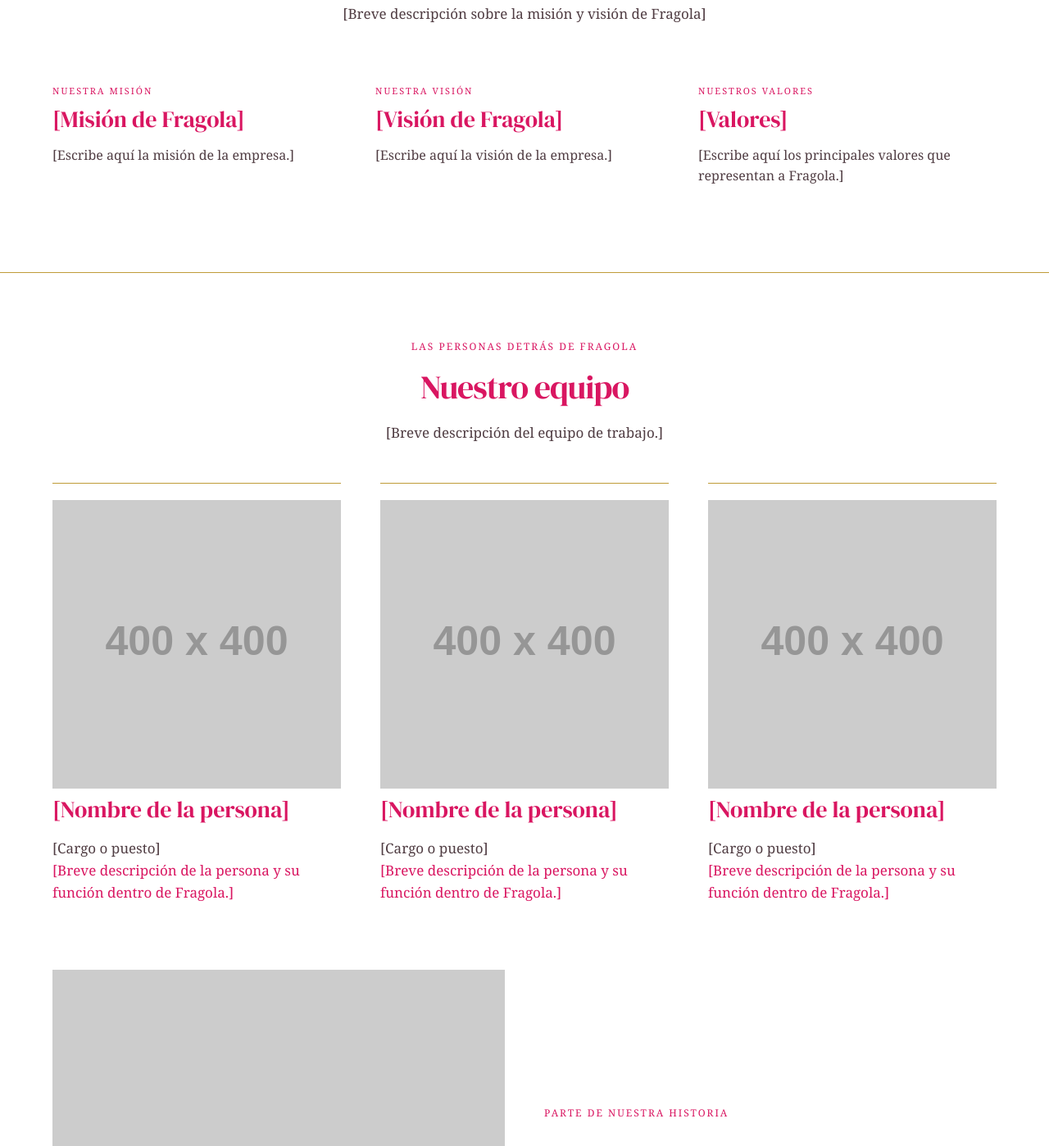
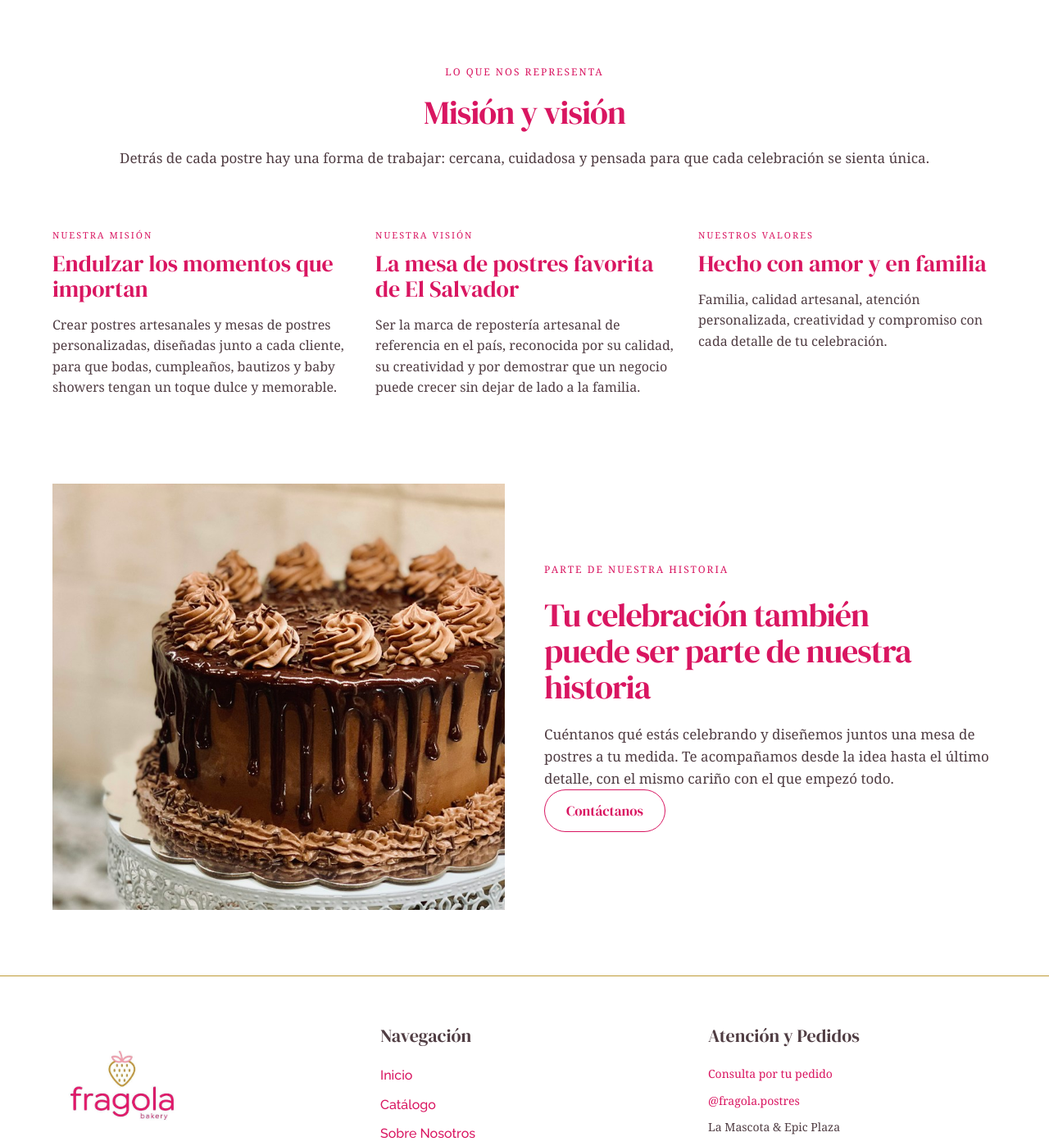
Before and after one commit to camayarengifo5158/Desafio-Practico-1---Carlos-Amaya-Fernando-Calvo-Gabriel-Mendez, a plain HTML site: page sobreNosotros.html in a window 1280 px wide. Shown: the part 1402-2800 px from the top of the page at 82% size. Drawn offline with Linux system fonts and the light colour scheme; placeholder pictures from the web are drawn by us.

Commit message:
Update content and images in sobreNosotros.html

```diff
--- a/sobreNosotros.html
+++ b/sobreNosotros.html
@@ -68,8 +68,8 @@
 
                     <div class="portada-ilustracion">
                         <img
-                            src="https://placehold.co/600x400/fff1f5/d91661?text=Imagen+de+Fragola"
-                            alt="Imagen representativa de Fragola">
+                            src="img/ilustracion-pastel.png"
+                            alt="Ilustración de un pastel de Fragola">
                     </div>
 
                 </div>
@@ -77,8 +77,9 @@
                 <div class="portada-inferior">
 
                     <p>
-                        <!-- PLACEHOLDER: Escribe aquí una breve introducción sobre Fragola -->
-                        [Breve introducción sobre el emprendimiento]
+                        Fragola es un emprendimiento familiar salvadoreño de repostería artesanal y mesas de postres
+                        personalizadas. Nació en una cocina llena de recuerdos y hoy endulza bodas, cumpleaños,
+                        bautizos y baby showers con más de 40 variedades de postres hechos a mano.
                     </p>
 
                 </div>
@@ -95,8 +96,8 @@
                 <div class="columna-imagen">
 
                     <img
-                        src="https://placehold.co/800x600/fff1f5/d91661?text=Nuestra+Historia"
-                        alt="Imagen relacionada con la historia de Fragola">
+                        src="img/eventos.jpg"
+                        alt="Mesa de postres de Fragola preparada para un evento">
 
                 </div>
 
@@ -107,18 +108,23 @@
                     </p>
 
                     <h2>
-                        <!-- PLACEHOLDER: Título de la historia -->
-                        [Título de nuestra historia]
+                        Una receta de familia que se volvió nuestro camino
                     </h2>
 
                     <p class="descripcion-evento">
-                        <!-- PLACEHOLDER: Primer párrafo -->
-                        [Aquí se colocará información sobre cómo nació Fragola, cuándo comenzó y quiénes lo fundaron.]
+                        Todo comenzó en la cocina de la abuela Elena. Ahí, Natalia Rengifo aprendió de niña a hornear
+                        y, al salir del colegio, vendía sus primeros dulces a los amigos de sus abuelos. Años después,
+                        con una maestría en administración y una carrera exitosa en una empresa internacional, preparó
+                        la mesa de postres para el bautizo de su hija. Los invitados quedaron tan encantados que
+                        empezaron a pedirle mesas para sus propias celebraciones.
                     </p>
 
                     <p class="descripcion-evento">
-                        <!-- PLACEHOLDER: Segundo párrafo -->
-                        [Aquí se colocará información sobre la evolución del emprendimiento y sus principales logros.]
+                        Los pedidos crecieron, y los viajes constantes del trabajo la alejaban de sus hijos. Así que
+                        Natalia tomó una decisión valiente: dejó el mundo corporativo para dedicarse por completo a
+                        Fragola. Hoy el emprendimiento ofrece más de 40 variedades de postres, entre mousses, tiramisú,
+                        suspiro limeño, cupcakes y cheesecakes, y sus hijos siguen siendo parte del día a día: ayudan,
+                        aprenden y comparten con ella entre batidoras y moldes.
                     </p>
 
                 </div>
@@ -144,8 +150,8 @@
                     </h2>
 
                     <p class="descripcion-seccion">
-                        <!-- PLACEHOLDER -->
-                        [Breve descripción sobre la misión y visión de Fragola]
+                        Detrás de cada postre hay una forma de trabajar: cercana, cuidadosa y pensada para que cada
+                        celebración se sienta única.
                     </p>
 
                 </div>
@@ -162,12 +168,12 @@
                             </span>
 
                             <h3>
-                                [Misión de Fragola]
+                                Endulzar los momentos que importan
                             </h3>
 
                             <p>
-                                <!-- PLACEHOLDER -->
-                                [Escribe aquí la misión de la empresa.]
+                                Crear postres artesanales y mesas de postres personalizadas, diseñadas junto a cada cliente,
+                                para que bodas, cumpleaños, bautizos y baby showers tengan un toque dulce y memorable.
                             </p>
 
                         </div>
@@ -184,12 +190,12 @@
                             </span>
 
                             <h3>
-                                [Visión de Fragola]
+                                La mesa de postres favorita de El Salvador
                             </h3>
 
                             <p>
-                                <!-- PLACEHOLDER -->
-                                [Escribe aquí la visión de la empresa.]
+                                Ser la marca de repostería artesanal de referencia en el país, reconocida por su calidad,
+                                su creatividad y por demostrar que un negocio puede crecer sin dejar de lado a la familia.
                             </p>
 
                         </div>
@@ -206,12 +212,12 @@
                             </span>
 
                             <h3>
-                                [Valores]
+                                Hecho con amor y en familia
                             </h3>
 
                             <p>
-                                <!-- PLACEHOLDER -->
-                                [Escribe aquí los principales valores que representan a Fragola.]
+                                Familia, calidad artesanal, atención personalizada, creatividad y compromiso con cada
+                                detalle de tu celebración.
                             </p>
 
                         </div>
@@ -225,99 +231,6 @@
         </section>
 
 
-        <!-- EQUIPO -->
-        <section class="sucursales">
-
-            <div class="contenedor">
-
-                <div class="destacados-encabezado">
-
-                    <p class="sobretitulo">
-                        LAS PERSONAS DETRÁS DE FRAGOLA
-                    </p>
-
-                    <h2>
-                        Nuestro equipo
-                    </h2>
-
-                    <p class="descripcion-seccion">
-                        <!-- PLACEHOLDER -->
-                        [Breve descripción del equipo de trabajo.]
-                    </p>
-
-                </div>
-
-
-                <div class="fila-sucursales">
-
-                    <article class="tarjeta-sucursal">
-
-                        <img
-                            src="https://placehold.co/400x400/fff1f5/d91661?text=Persona+1"
-                            alt="Fotografía del integrante del equipo">
-
-                        <h3>
-                            [Nombre de la persona]
-                        </h3>
-
-                        <p class="sucursal-direccion">
-                            [Cargo o puesto]
-                        </p>
-
-                        <p>
-                            [Breve descripción de la persona y su función dentro de Fragola.]
-                        </p>
-
-                    </article>
-
-
-                    <article class="tarjeta-sucursal">
-
-                        <img
-                            src="https://placehold.co/400x400/fff1f5/d91661?text=Persona+2"
-                            alt="Fotografía del integrante del equipo">
-
-                        <h3>
-                            [Nombre de la persona]
-                        </h3>
-
-                        <p class="sucursal-direccion">
-                            [Cargo o puesto]
-                        </p>
-
-                        <p>
-                            [Breve descripción de la persona y su función dentro de Fragola.]
-                        </p>
-
-                    </article>
-
-
-                    <article class="tarjeta-sucursal">
-
-                        <img
-                            src="https://placehold.co/400x400/fff1f5/d91661?text=Persona+3"
-                            alt="Fotografía del integrante del equipo">
-
-                        <h3>
-                            [Nombre de la persona]
-                        </h3>
-
-                        <p class="sucursal-direccion">
-                            [Cargo o puesto]
-                        </p>
-
-                        <p>
-                            [Breve descripción de la persona y su función dentro de Fragola.]
-                        </p>
-
-                    </article>
-
-                </div>
-
-            </div>
-
-        </section>
-
 
         <!-- CIERRE -->
         <section class="eventos">
@@ -327,8 +240,8 @@
                 <div class="columna-imagen">
 
                     <img
-                        src="https://placehold.co/800x600/fff1f5/d91661?text=Fragola"
-                        alt="Imagen representativa de Fragola">
+                        src="img/pastel.jpg"
+                        alt="Pastel artesanal de Fragola">
 
                 </div>
 
@@ -339,13 +252,12 @@
                     </p>
 
                     <h2>
-                        <!-- PLACEHOLDER -->
-                        [Frase final sobre Fragola]
+                        Tu celebración también puede ser parte de nuestra historia
                     </h2>
 
                     <p class="descripcion-evento">
-                        <!-- PLACEHOLDER -->
-                        [Mensaje final para los visitantes de la página.]
+                        Cuéntanos qué estás celebrando y diseñemos juntos una mesa de postres a tu medida. Te
+                        acompañamos desde la idea hasta el último detalle, con el mismo cariño con el que empezó todo.
                     </p>
 
                     <a class="boton-whatsapp" href="contacto.html">
@@ -372,7 +284,7 @@
                 </a>
 
                 <p>
-                    [Descripción breve de Fragola]
+                    Repostería artesanal creada con pasión para llenar de dulzura tus momentos más especiales
                 </p>
 
             </div>
@@ -430,20 +342,20 @@
                     </li>
 
                     <li>
-                        <a href="#">
-                            [Instagram]
+                        <a href="https://www.instagram.com/fragola.postres" rel="noopener noreferrer" target="_blank">
+                            @fragola.postres
                         </a>
                     </li>
 
                     <li>
                         <span>
-                            [Ubicación de las sucursales]
+                            La Mascota &amp; Epic Plaza
                         </span>
                     </li>
 
                     <li>
                         <span>
-                            [Horario de atención]
+                            Encargos con 48h de anticipación
                         </span>
                     </li>
 
```
